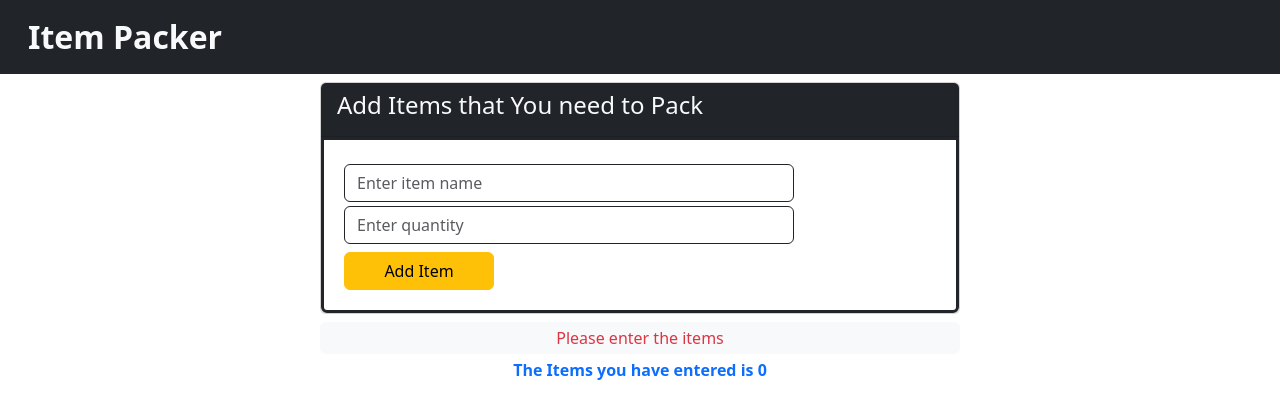
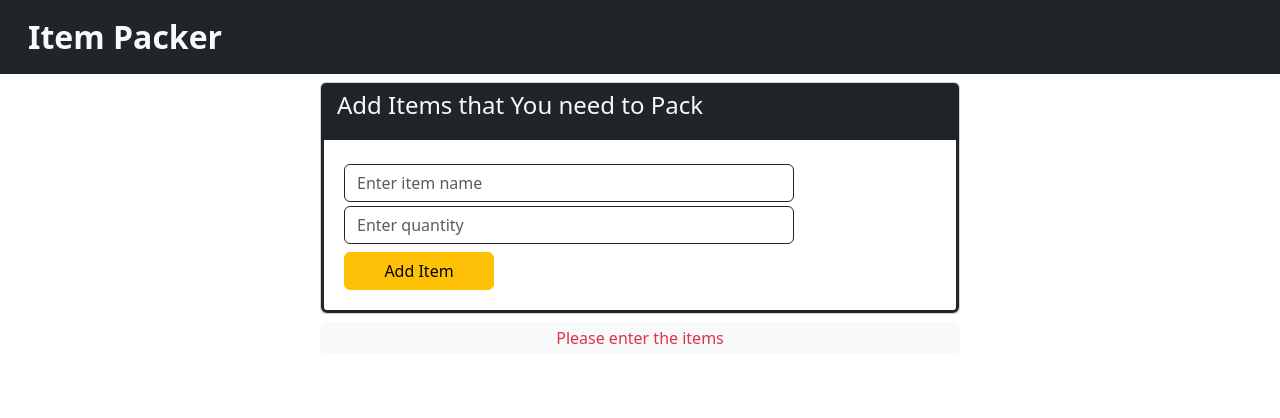
Before and after one commit to Prashanth2025/Item_Packer, a React (Vite) app: page / in a window 1280 px wide. Shown: the top 418 px of the page. Built offline with nearby package versions, Linux system fonts and the light colour scheme.

Commit message:
all files

```diff
--- a/src/component/Item_packer.jsx
+++ b/src/component/Item_packer.jsx
@@ -127,11 +127,6 @@ function Itempacker() {
           </section>
         </section>
       )}
-      <div className="m-auto mt-1 text-center bg">
-        <p className="text-primary fw-bold m-auto">
-          The Items you have entered is {packedCount}
-        </p>
-      </div>
     </>
   );
 }
```
